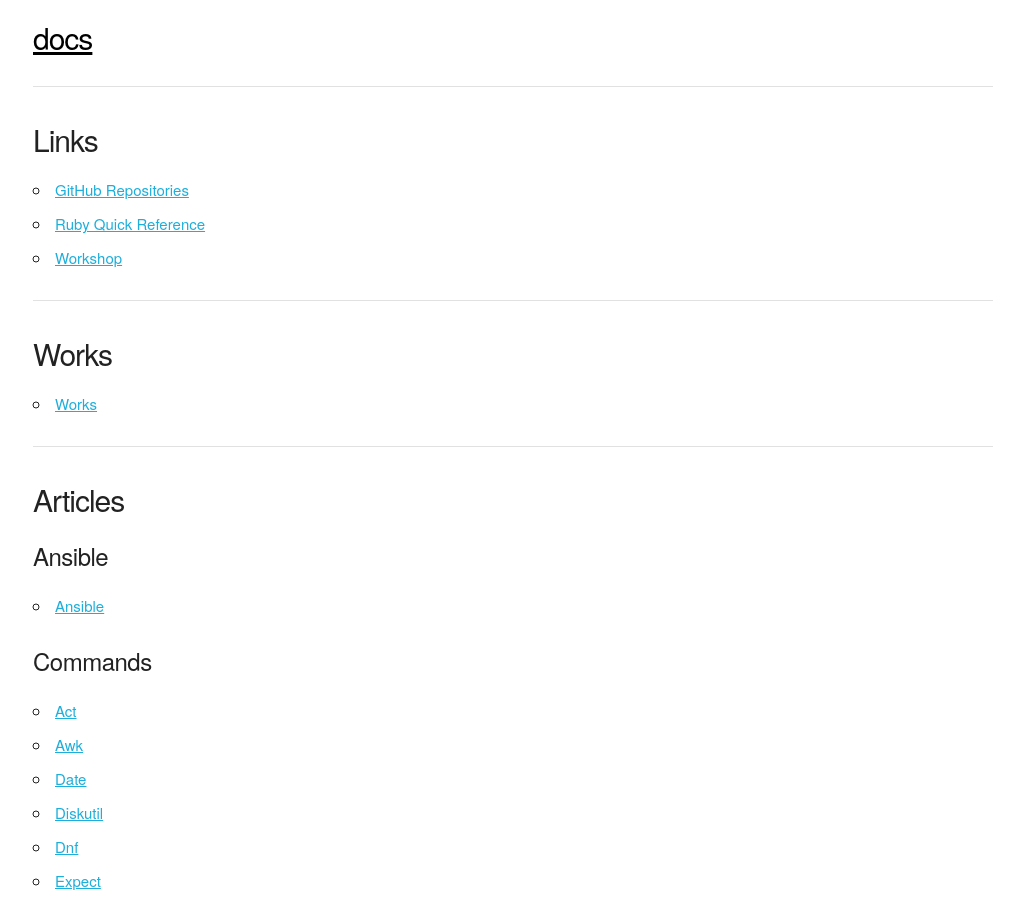
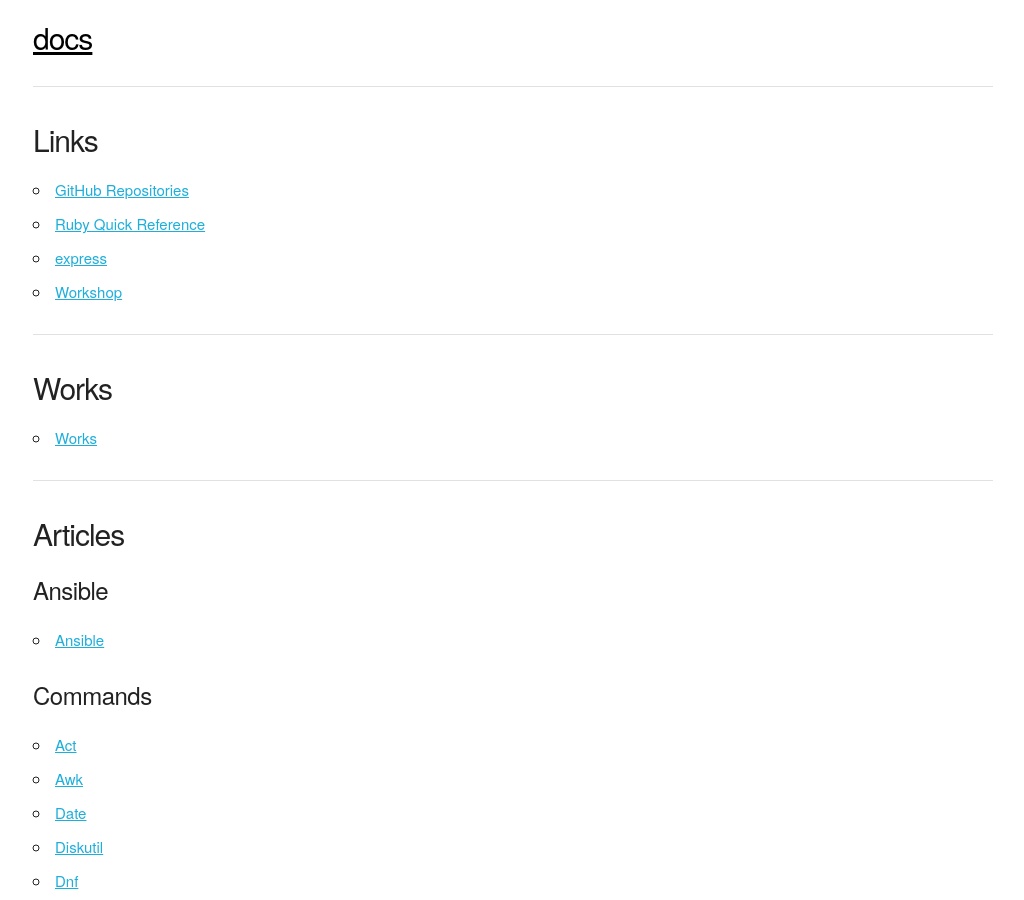
Before and after one commit to YumaYX/docs, a Jekyll site: the page built from index.markdown, in a window 1280 px wide and 900 px high. Shown: the whole window, without its empty margins (127-1151 px from the left). Built offline with Jekyll 4.4.1, drawn with Linux system fonts in a browser that asks for light colours.

Commit message:
Update index.markdown

```diff
--- a/index.markdown
+++ b/index.markdown
@@ -6,6 +6,7 @@ layout: default
 
 - [GitHub Repositories](https://github.com/YumaYX?tab=repositories)
 - [Ruby Quick Reference](/RubyQuickReference/)
+- [express](/express/)
 - [Workshop](/Workshop/)
 
 
```
